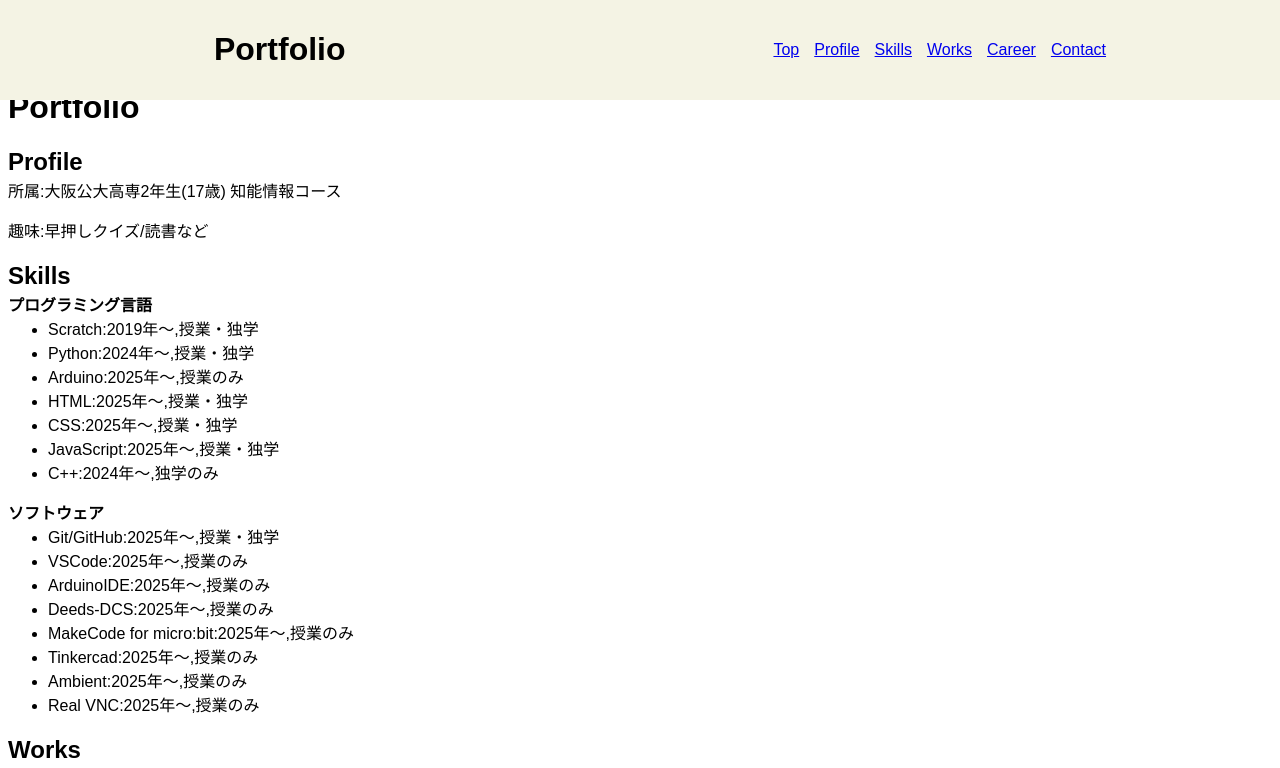
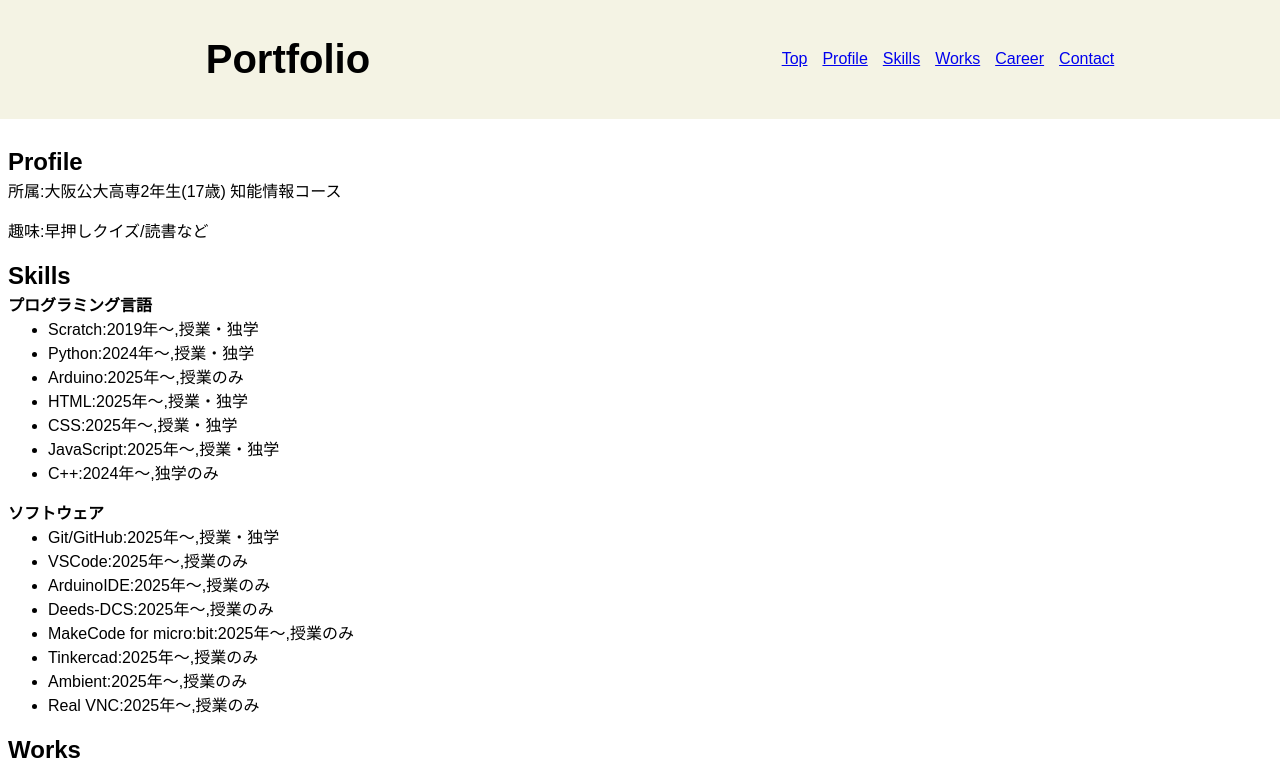
Before and after one commit to sii407/portfolio, a plain HTML site: page index.html in a window 1280 px wide. Shown: the top 768 px of the page. Drawn offline with Linux system fonts and the light colour scheme; a web font is replaced by a local one.

Commit message:
add header

```diff
--- a/style.css
+++ b/style.css
@@ -22,7 +22,7 @@ header{
 }
 
 header h1{
-    /*font-size: 30px;*/
+    font-size: 40px;
 }
 
 nav ul{
```
